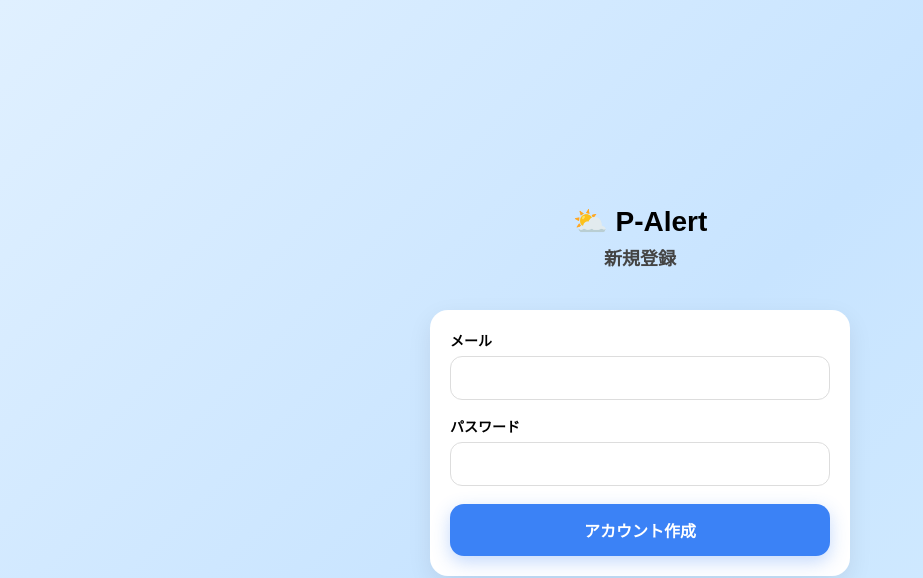
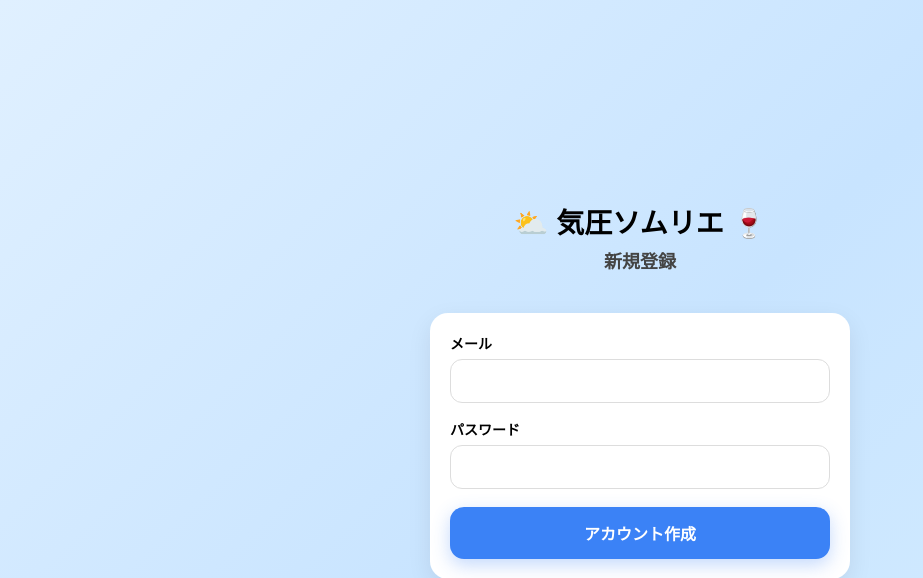
Before and after one commit to 2co2co0417/P-Alert, a Flask app: page /register in a window 1280 px wide. Shown: the top 578 px of the page, without its empty margins (0-923 px from the left). Run offline with Flask 3, Linux system fonts and the light colour scheme.

Commit message:
ログイン名前変更

```diff
--- a/templates/auth.html
+++ b/templates/auth.html
@@ -19,7 +19,7 @@
 
   <div class="auth-header">
     <div class="app-title">
-      ⛅ P-Alert
+      ⛅ 気圧ソムリエ 🍷
     </div>
 
     {% if mode == "register" %}
```
Also changed, not shown: mvp.db, 1 other file.
